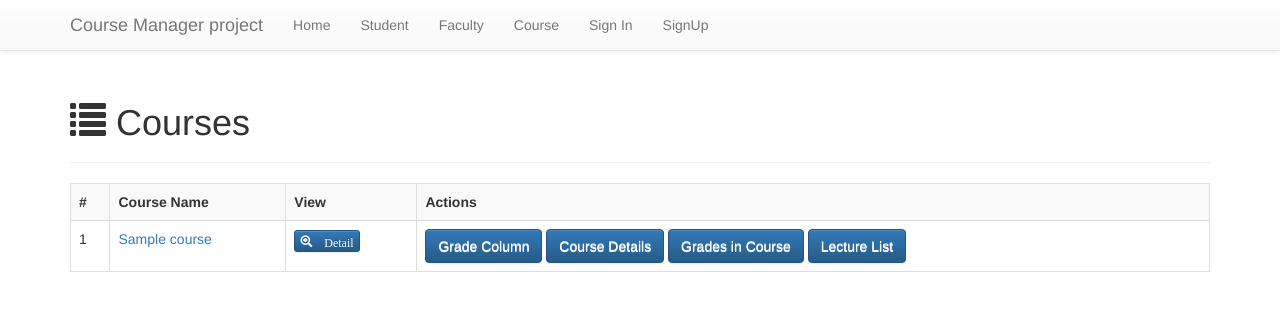
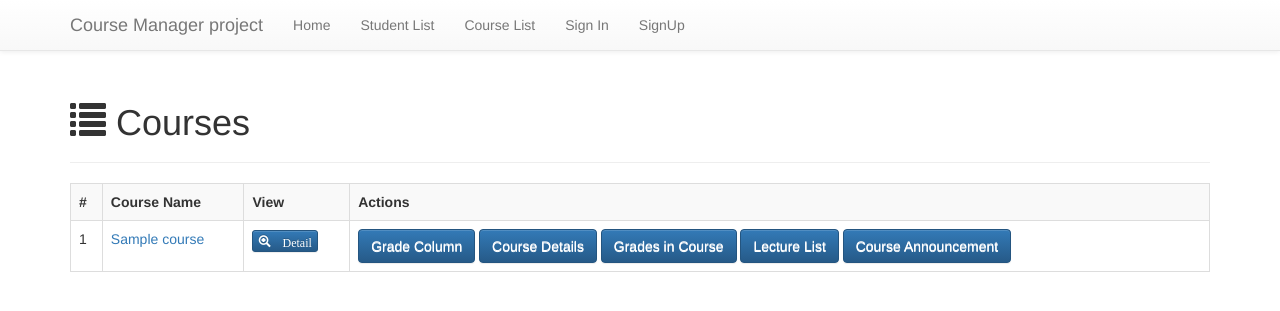
Before and after one commit to almarzouq/course_mgt_sys, a Django app: page /courses/list/ in a window 1280 px wide. Shown: the top 311 px of the page. Run offline with Django 3.2, Linux system fonts and the light colour scheme; tables that the repository leaves empty hold one stand-in row (values such as "Sample post"); parts of the project's set-up code (start-up, migrations or seed data) failed here and were passed over; some libraries are stand-ins or nearby versions.

Commit message:
changes made

```diff
--- a/course_mgt_sys/templates/base.html
+++ b/course_mgt_sys/templates/base.html
@@ -56,9 +56,8 @@ other head content must come *after* these tags -->
         <ul class="nav navbar-nav">
           {% block nav %}
           <li><a href="{% url 'index' %}"> Home </a></li>
-          <li><a href="{% url 'students_list' %}"> Student </a></li>
-          <li><a href="{% url 'instructor_list' %}"> Faculty </a></li>
-          <li><a href="{% url 'course_list' %}"> Course </a></li>
+          <li><a href="{% url 'students_list' %}"> Student List </a></li>
+          <li><a href="{% url 'course_list' %}"> Course List </a></li>
 
           {% if user.is_authenticated %}
           {% if user.is_instructor %}
--- a/courses/templates/course_details_announcments.html
+++ b/courses/templates/course_details_announcments.html
@@ -44,6 +44,7 @@
 {% endfor %}
 {% if user.is_instructor %}
   <br/>  <a class="btn btn-default btn-primary" href="{% url 'lecture_create' course.id %}"> Add new Lecture  </a>
+   <a class="btn btn-default btn-primary" href="{% url 'create_course_announcment' course.id %}"> Add Course Announcement  </a>
 {% endif %}
 
 {% endblock %}
--- a/courses/templates/course_list.html
+++ b/courses/templates/course_list.html
@@ -31,6 +31,8 @@
         <a class="btn btn-default btn-primary" href="{% url 'instructor_view_course_stundets_announcments' c.pk %}"> Course Details </a>
         <a class="btn btn-default btn-primary" href="{% url 'list_students_grades_in_course' c.pk %}"> Grades in Course  </a>
         <a class="btn btn-default btn-primary" href="{% url 'lecture_list' c.pk %}"> Lecture List  </a>
+        <a class="btn btn-default btn-primary" href="{% url 'instructor_view_course_stundets_announcments' c.pk %}"> Course Announcement  </a>
+
     </td>
   </tr>
   {% endfor %}
--- a/courses/urls.py
+++ b/courses/urls.py
@@ -61,4 +61,6 @@ urlpatterns = [
         views.gradecolumn_delete, name='gradecolumn_delete'),
     url(r'^list/$', views.course_list,
         name='course_list'),
+    url(r'^add/announcment$', views.add_announcment,
+        name='add_announcment'),
 ]
--- a/courses/views.py
+++ b/courses/views.py
@@ -553,3 +553,8 @@ def student_view_course_announcments(request, course_id):
 def course_list(request):
     obj = Course.objects.all()
     return render(request, 'course_list.html', {'courses': obj})
+
+
+@login_required
+def add_announcment(request):
+    return render(request, 'add_announcment.html')
--- a/students/templates/student_list.html
+++ b/students/templates/student_list.html
@@ -7,7 +7,7 @@
   <ul>
     <li class="list-group-item">
       <p class="list-group-item-text"> University ID : {{s.university_id}}</p>
-          <p> Name : {{s.name}} </p> <a class="btn btn-default" href="{% url 'student_edit'  %}"> Edit Student </a>
+          <p> Name : {{s.name}} </p> <a class="btn btn-default btn-primary" href="{% url 'student_edit'  %}"> Edit Student </a>
     </li>
 
   </ul>
```
